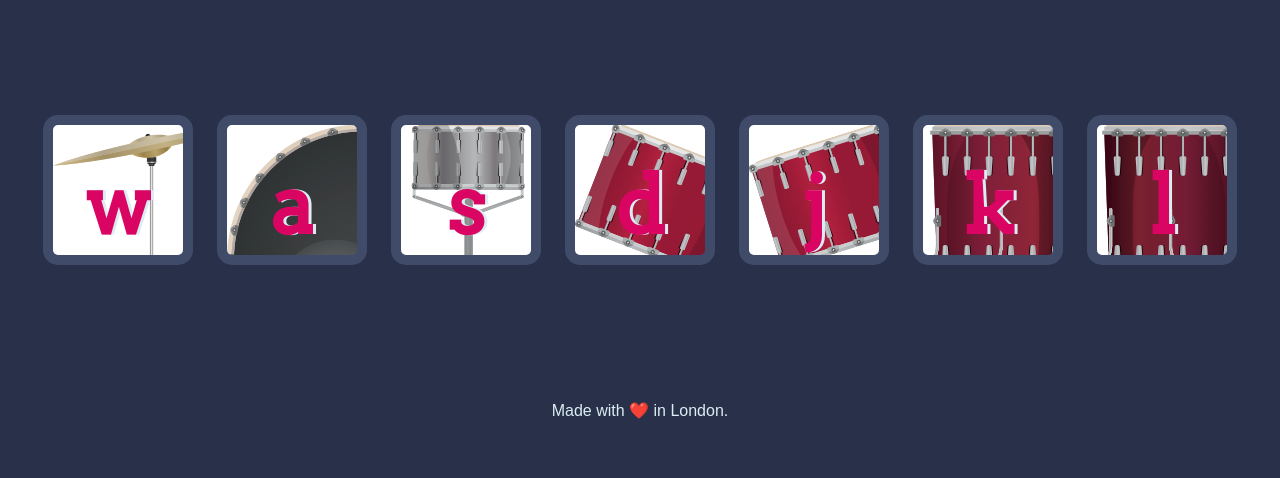
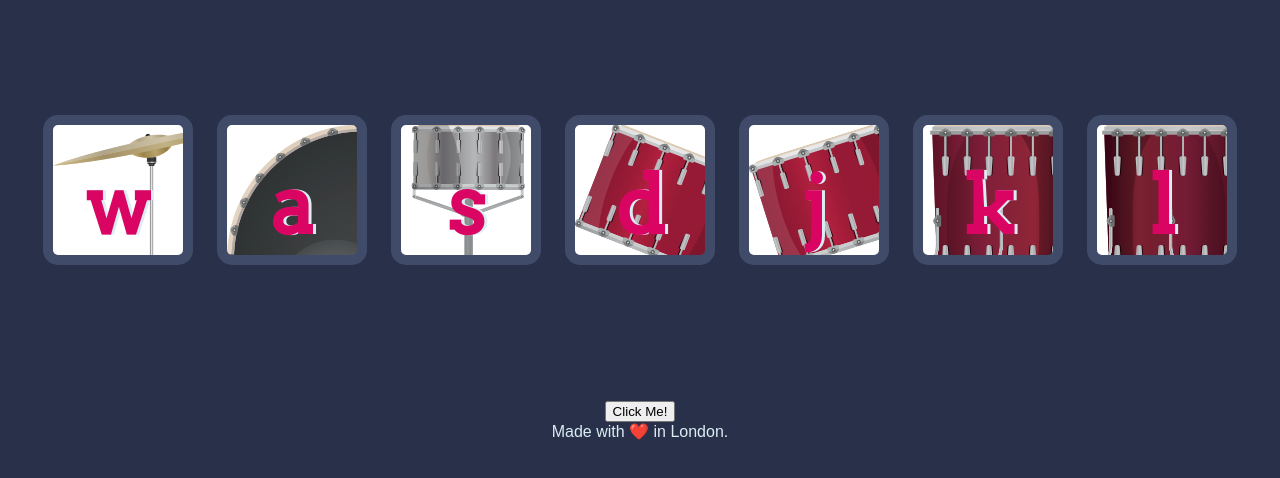
Before and after one commit to AdityaShukla65/Drum-Kit, a plain HTML site: page index.html in a window 1280 px wide. Shown: the part 174-652 px from the top of the page. Drawn offline with Linux system fonts and the light colour scheme.

Commit message:
Update index.html

```diff
--- a/index.html
+++ b/index.html
@@ -20,6 +20,7 @@
     <button id="k" class="k drum">k</button>
     <button id="l" class="l drum">l</button>
   </div>
+  <button class="special">Click Me!</button>
 
 
   <footer>
```
